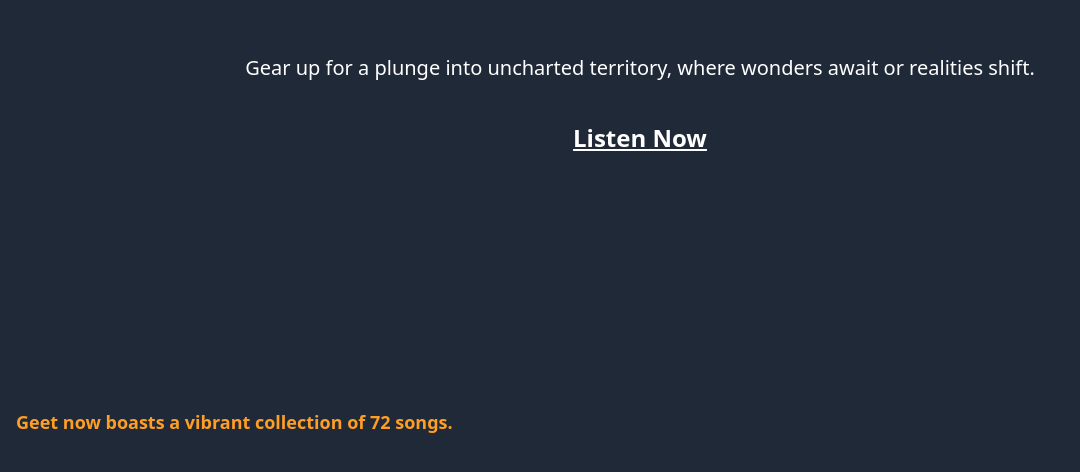
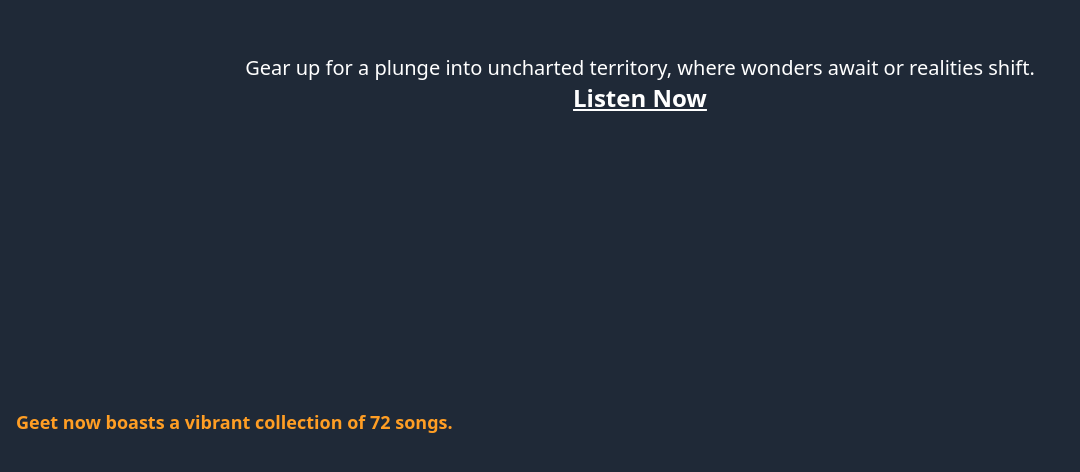
Before and after one commit to Siddharth-Dagar-25/Geet-Music-Player, a React (Create React App) app: page / in a window 1280 px wide. Shown: the part 316-788 px from the top of the page, without its empty margins (0-1080 px from the left). Built offline with nearby package versions, Linux system fonts and the light colour scheme.

Commit message:
remove padding

```diff
--- a/src/components/Home.js
+++ b/src/components/Home.js
@@ -5,8 +5,8 @@ import TotalSongsScript from './TotalSongsScript.js'
 const Home = () => {
     return (
         <div className='flex flex-col items-center justify-center w-full min-h-screen p-4 bg-gray-800 text-white'>
-            <div className='pt-10 text-xl justify-center text-center lg:text-center'>Gear up for a plunge into uncharted territory, where wonders await or realities shift.</div>
-            <div className='pt-10 justify-center'><Link to="/track" className='text-2xl font-bold underline'>Listen Now</Link></div>
+            <div className='text-xl justify-center text-center lg:text-center'>Gear up for a plunge into uncharted territory, where wonders await or realities shift.</div>
+            <div className='justify-center'><Link to="/track" className='text-2xl font-bold underline'>Listen Now</Link></div>
             <div className='absolute bottom-8 left-0 p-4'>
                 <TotalSongsScript />
             </div>
```
